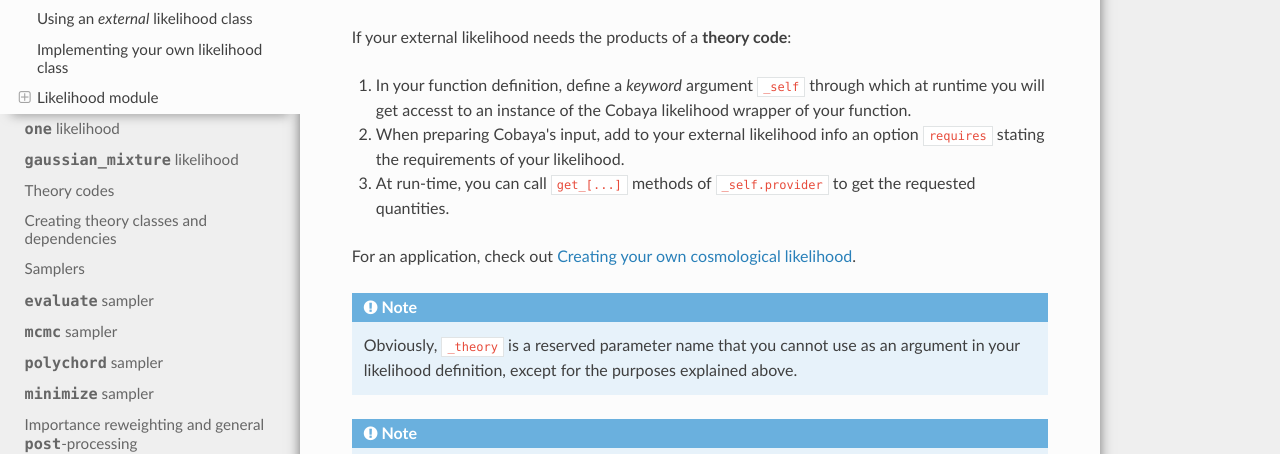
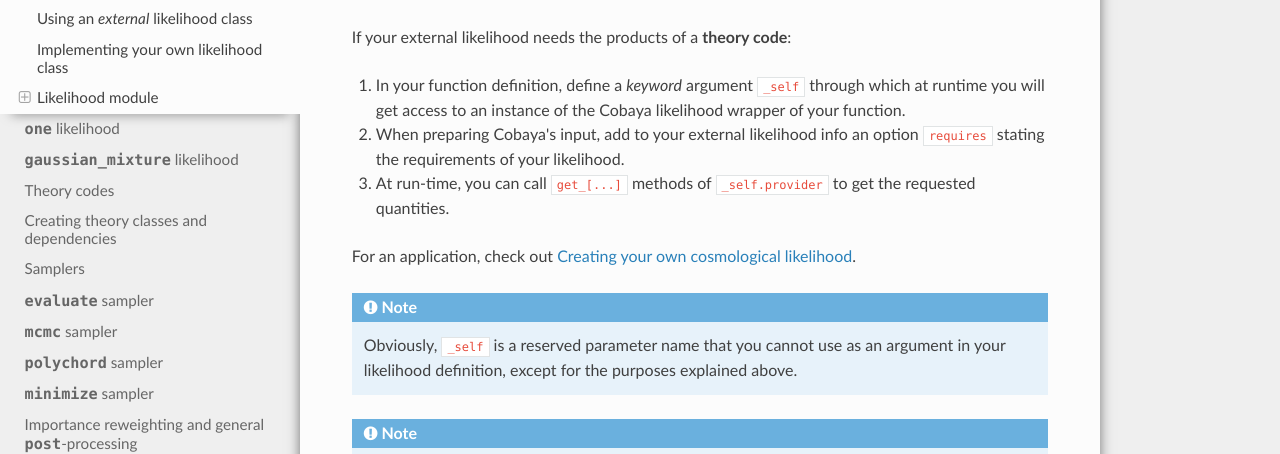
Before and after one commit to CobayaSampler/cobaya, a Sphinx documentation site: the page built from docs/likelihoods.rst, in a window 1280 px wide and 900 px high, scrolled down 1094 px. Shown: the part 182-636 px from the top of the window. Built offline with Sphinx 7.4.7 and the Read the Docs theme 2.0.0, drawn with Linux system fonts in a browser that asks for light colours.

```diff
--- a/docs/conf.py
+++ b/docs/conf.py
@@ -39,7 +39,9 @@ extensions = [
     'sphinx.ext.mathjax',
     'sphinx.ext.inheritance_diagram',
     'sphinx.ext.graphviz',
-    'sphinxcontrib.programoutput'
+    'sphinxcontrib.programoutput',
+    'sphinx_rtd_theme',
+    'sphinxcontrib.jquery'
 ]
 
 inheritance_graph_attrs = dict(rankdir="LR", size='""')
--- a/docs/cosmo_external_likelihood.rst
+++ b/docs/cosmo_external_likelihood.rst
@@ -6,7 +6,7 @@ Creating your own cosmological likelihood with **cobaya** is super simple. You c
 #. Define your likelihood as a function that takes some parameters (experimental errors, foregrounds, etc, but **not theory** parameters) and returns a ``log-likelihood``.
 #. Take note of the observables and other cosmological quantities that you will need to request from the theory code (see :func:`~theories.cosmo.BoltzmannBase.must_provide`). *[If you cannot find the observable that you need, do let us know!]*
 #. When declaring the function as a likelihood in **cobaya**'s input, add a field ``requires`` and assign to it all the cosmological requirements as a **dictionary** (e.g. ``{'Cl': {'tt': 2500}}``).
-#. Add to your likelihood function definition a keyword argument ``_self=None``. At run-time, you can call ``get_[...]`` methods of ``_self.provider`` to get the quantities that you requested evaluated at the current parameters values, e.g ``_theory.get_Cl()`` in the example below.
+#. Add to your likelihood function definition a keyword argument ``_self=None``. At run-time, you can call ``get_[...]`` methods of ``_self.provider`` to get the quantities that you requested evaluated at the current parameters values, e.g ``_self.provider.get_Cl()`` in the example below.
 #. If you wish to define derived paramters, do it as for :ref:`general external likelihoods <likelihood_external>` (example :doc:`here <example_advanced>`): add an ``output_params`` field to the likelihood info listing your derived parameters, and have your function return a tuple ``(log-likelihood, {derived parameters dictionary})``.
 
 
--- a/docs/likelihoods.rst
+++ b/docs/likelihoods.rst
@@ -53,7 +53,7 @@ For an application, check out the :ref:`advanced example <example_advanced_likde
 
 If your external likelihood needs the products of a **theory code**:
 
-1. In your function definition, define a *keyword* argument ``_self`` through which at runtime you will get accesst to an instance of the Cobaya likelihood wrapper of your function.
+1. In your function definition, define a *keyword* argument ``_self`` through which at runtime you will get access to an instance of the Cobaya likelihood wrapper of your function.
 2. When preparing Cobaya's input, add to your external likelihood info an option ``requires`` stating the requirements of your likelihood.
 3. At run-time, you can call ``get_[...]`` methods of ``_self.provider`` to get the requested quantities.
 
@@ -61,7 +61,7 @@ For an application, check out :doc:`cosmo_external_likelihood`.
 
 .. note::
 
-   Obviously, ``_theory`` is a reserved parameter name that you cannot use as an argument in your likelihood definition, except for the purposes explained above.
+   Obviously, ``_self`` is a reserved parameter name that you cannot use as an argument in your likelihood definition, except for the purposes explained above.
 
 .. note::
 
--- a/docs/requirements.txt
+++ b/docs/requirements.txt
@@ -2,3 +2,6 @@
 -e .
 sphinxcontrib-programoutput
 sphinx-autodoc-typehints
+sphinx<7
+sphinx_rtd_theme
+sphinxcontrib-jquery
```
